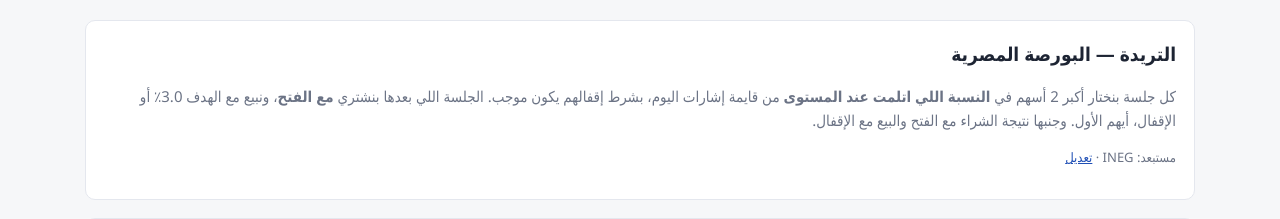
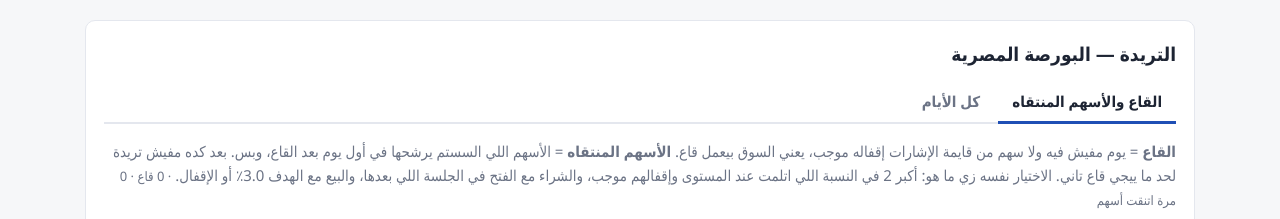
Before and after one commit to dofahmy/EGX_Trade, a Flask app: page /trade in a window 1280 px wide. Shown: the part 60-279 px from the top of the page. Run offline with Flask 3, Linux system fonts and the light colour scheme.

Commit message:
Add files via upload

```diff
--- a/templates/trade.html
+++ b/templates/trade.html
@@ -1,15 +1,35 @@
 {% extends 'base.html' %}
 {% block title %}التريدة{% endblock %}
 {% block body %}
-{% set last = rows[-1] if rows else none %}
+<style>.tabs{display:flex;gap:4px;flex-wrap:wrap;border-bottom:2px solid var(--line)}.tabs a{padding:8px 14px;text-decoration:none;color:var(--mute);font-weight:600;border-bottom:3px solid transparent;margin-bottom:-2px}.tabs a.on{color:var(--ink);border-bottom-color:var(--blue)}</style>
+{% set last = allrows[-1] if allrows else none %}
 <div class="card">
   <h2>التريدة — {{ mtitle }}</h2>
+  <div class="tabs" style="margin:6px 0 10px">
+    <a class="{{ 'on' if view != 'all' }}" href="{{ murl('trade') }}">القاع والأسهم المنتقاه</a>
+    <a class="{{ 'on' if view == 'all' }}" href="{{ murl('trade', view='all') }}">كل الأيام</a>
+  </div>
+  {% if view != 'all' %}
+  <p class="mute"><b>القاع</b> = يوم مفيش فيه ولا سهم من قايمة الإشارات إقفاله موجب، يعني السوق بيعمل قاع.
+    <b>الأسهم المنتقاه</b> = الأسهم اللي السستم يرشحها في أول يوم بعد القاع، وبس. بعد كده مفيش تريدة لحد ما ييجي قاع تاني.
+    الاختيار نفسه زي ما هو: أكبر {{ p.picks }} في النسبة اللي اتلمت عند المستوى وإقفالهم موجب، والشراء مع الفتح في الجلسة اللي بعدها، والبيع مع الهدف {{ p.tp }}٪ أو الإقفال.
+    <span class="note">· {{ n_bottom }} قاع · {{ n_sel }} مرة اتنقت أسهم</span></p>
+  {% if state == 'bottom' %}
+  <div class="banner idle"><b>السوق عامل قاع</b> (آخر قاع {{ last_bottom }}). أول أسهم السستم يرشحها في جلسة جاية هي اللي هتتنقي.</div>
+  {% elif state == 'buy' %}
+  <div class="banner buy"><b>الجلسة الجاية</b> (أول اختيار بعد قاع {{ last_bottom }}): شراء
+    {% for it in last.stocks %}<b>{{ it.pick.name }}</b> <span class="mute">{{ it.pick.sym }}</span>{{ '، ' if not loop.last }}{% endfor %} مع الفتح.</div>
+  {% elif state == 'wait' %}
+  <div class="banner idle">مفيش تريدة دلوقتي: مستنيين القاع الجاي.{% if last_bottom %} آخر قاع كان {{ last_bottom }}.{% endif %}</div>
+  {% endif %}
+  {% else %}
   <p class="mute">كل جلسة بنختار أكبر {{ p.picks }} {{ 'سهم' if p.picks == 1 else 'أسهم' if p.picks <= 10 else 'سهم' }} في <b>النسبة اللي اتلمت عند المستوى</b> من قايمة إشارات اليوم، بشرط إقفالهم يكون موجب. الجلسة اللي بعدها بنشتري <b>مع الفتح</b>، ونبيع مع الهدف {{ p.tp }}٪ أو الإقفال، أيهم الأول. وجنبها نتيجة الشراء مع الفتح والبيع مع الإقفال.</p>
   {% if last and last.stocks and not last.next_date %}
   <div class="banner buy"><b>الجلسة الجاية</b> (اختيار جلسة {{ last.date }}): شراء
     {% for it in last.stocks %}<b>{{ it.pick.name }}</b> <span class="mute">{{ it.pick.sym }}</span>{{ '، ' if not loop.last }}{% endfor %} مع الفتح.</div>
   {% elif last and not last.stocks %}
   <div class="banner idle">جلسة {{ last.date }}: مفيش سهم في قايمة الإشارات إقفاله موجب، فمفيش تريدة الجلسة الجاية.</div>
+  {% endif %}
   {% endif %}
   {% if p.exclude %}<p class="note">مستبعد: <span dir="ltr">{{ p.exclude }}</span> · <a href="{{ murl('index', tab='settings') }}">تعديل</a></p>{% endif %}
   {% if sm %}
@@ -29,11 +49,11 @@
     <tr><th>يوم الاختيار</th><th>السهم</th><th>يوم التريدة</th><th>الشراء (الفتح)</th><th>الهدف</th><th>البيع</th><th>النتيجة</th><th>الإقفال</th><th>من الفتح للإقفال</th></tr>
     {% for r in rows|reverse %}
     {% if not r.stocks %}
-    <tr><td><a href="{{ murl('day', date=r.date) }}">{{ r.date }}</a></td><td colspan="8" class="mute">مفيش سهم إقفاله موجب</td></tr>
+    <tr style="background:#fdecea"><td><a href="{{ murl('day', date=r.date) }}">{{ r.date }}</a></td><td colspan="8"><b class="neg">قاع</b> <span class="mute">· مفيش سهم إقفاله موجب</span></td></tr>
     {% endif %}
     {% for it in r.stocks %}{% set k = it.pick %}{% set n = it.next %}
     <tr{% if loop.last and not loop.first %} style="border-bottom:2px solid var(--line)"{% endif %}>
-      {% if loop.first %}<td rowspan="{{ r.stocks|length }}" style="vertical-align:top"><a href="{{ murl('day', date=r.date) }}">{{ r.date }}</a></td>{% endif %}
+      {% if loop.first %}<td rowspan="{{ r.stocks|length }}" style="vertical-align:top{% if r.selected %};background:#eaf3de{% endif %}"><a href="{{ murl('day', date=r.date) }}">{{ r.date }}</a>{% if r.selected %}<div><span class="pill" style="background:#3B6D11;color:#fff">منتقاه</span></div>{% endif %}</td>{% endif %}
       <td><a href="{{ murl('stock', sym=k.sym) }}">{{ k.sym }}</a> <span class="note">{{ k.name }}</span>
         <form method="post" action="{{ murl('exclude') }}" style="display:inline" onsubmit="return confirm('تستبعدي {{ k.sym }} من التريدة؟')"><input type="hidden" name="sym" value="{{ k.sym }}"><button class="danger" style="margin-right:6px">استبعاد</button></form></td>
       {% if not n %}
```
